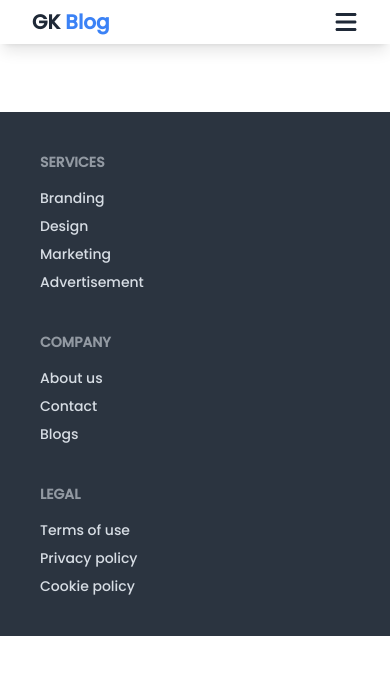
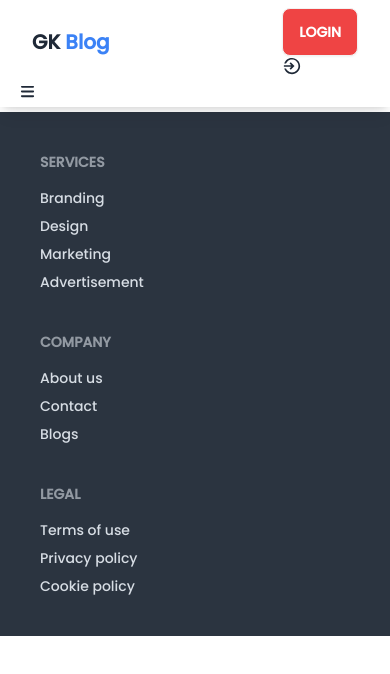
Before and after one commit to 1234Ganesh/blog-app, a React (Vite) app in the folder frontend/: page / in a window 390 px wide. Shown: the top 674 px of the page. Built offline with nearby package versions, Linux system fonts and the light colour scheme; no server answers.

Commit message:
Update Navbar.jsx

```diff
--- a/frontend/src/components/Navbar.jsx
+++ b/frontend/src/components/Navbar.jsx
@@ -1,3 +1,4 @@
+
 import React, { useState } from "react";
 import { useAuth } from "../context/AuthProvider";
 import { Link, useNavigate } from "react-router-dom";
@@ -5,6 +6,9 @@ import { FaBars } from "react-icons/fa6";
 import axios from "axios";
 import toast from "react-hot-toast";
 import { BACKEND_URL } from "../utils/backendUrl";
+import { MdCancel } from "react-icons/md";
+import { BiLogOut } from "react-icons/bi";
+import { IoMdLogIn } from "react-icons/io";
 
 const Navbar = () => {
   const navigate = useNavigate();
@@ -48,16 +52,17 @@ const Navbar = () => {
               <Link to="/contact">CONTACT</Link>
             </ul>
           </div>
-          <div
-            onClick={() => setShow(!show)}
-            className="sm-flex md:hidden relative"
-          >
-            <FaBars size={24} />
-          </div>
-          <div className="space-x-2 hidden md:flex">
+
+          <div className="space-x-2 flex items-center">
             {isAutheticated && profile?.role === "admin" ? (
               <Link to="/dashboard">
-                <button className="btn bg-blue-500 hover:bg-blue-600 text-white">
+                <button
+                  className="btn bg-blue-500 hover:bg-black
+                text-white hidden md:flex"
+                >
+                  DASHBOARD
+                </button>
+                <button className="text-xs bg-blue-500  rounded-md px-2 py-2 hover:bg-black sm:hidden text-white">
                   DASHBOARD
                 </button>
               </Link>
@@ -66,21 +71,37 @@ const Navbar = () => {
             )}
             {isAutheticated ? (
               <div>
+                <BiLogOut
+                  size={20}
+                  className="sm:hidden"
+                  onClick={handlelogout}
+                />
                 <button
-                  className="btn bg-red-500 hover:bg-blue-600 text-white"
+                  className="btn bg-red-500 hover:bg-blue-600 text-white hidden md:flex"
                   onClick={handlelogout}
                 >
                   LOGOUT
                 </button>
               </div>
             ) : (
-              <Link to="/login">
-                <button className="btn bg-red-500 hover:bg-blue-600 text-white">
-                  LOGIN
-                </button>
-              </Link>
+              <div>
+                <Link to="/login">
+                  <button className="btn bg-red-500 hover:bg-blue-600 text-white">
+                    LOGIN
+                  </button>
+                </Link>
+                <Link to="/login" className="sm:hidden">
+                  <IoMdLogIn size={20} />
+                </Link>
+              </div>
             )}
           </div>
+        </div>
+        <div
+          onClick={() => setShow(!show)}
+          className="ml-5 pt-2 sm-flex md:hidden relative"
+        >
+          <FaBars size={15} />
         </div>
         {show && (
           <ul className="flex flex-col p-4">
@@ -91,6 +112,14 @@ const Navbar = () => {
             <Link to="/contact">CONTACT</Link>
           </ul>
         )}
+        {show && (
+          <div
+            onClick={() => setShow(!show)}
+            className="ml-12 sm-flex md:hidden relative flex justify-end"
+          >
+            <MdCancel size={20} />
+          </div>
+        )}
       </nav>
     </>
   );
```
